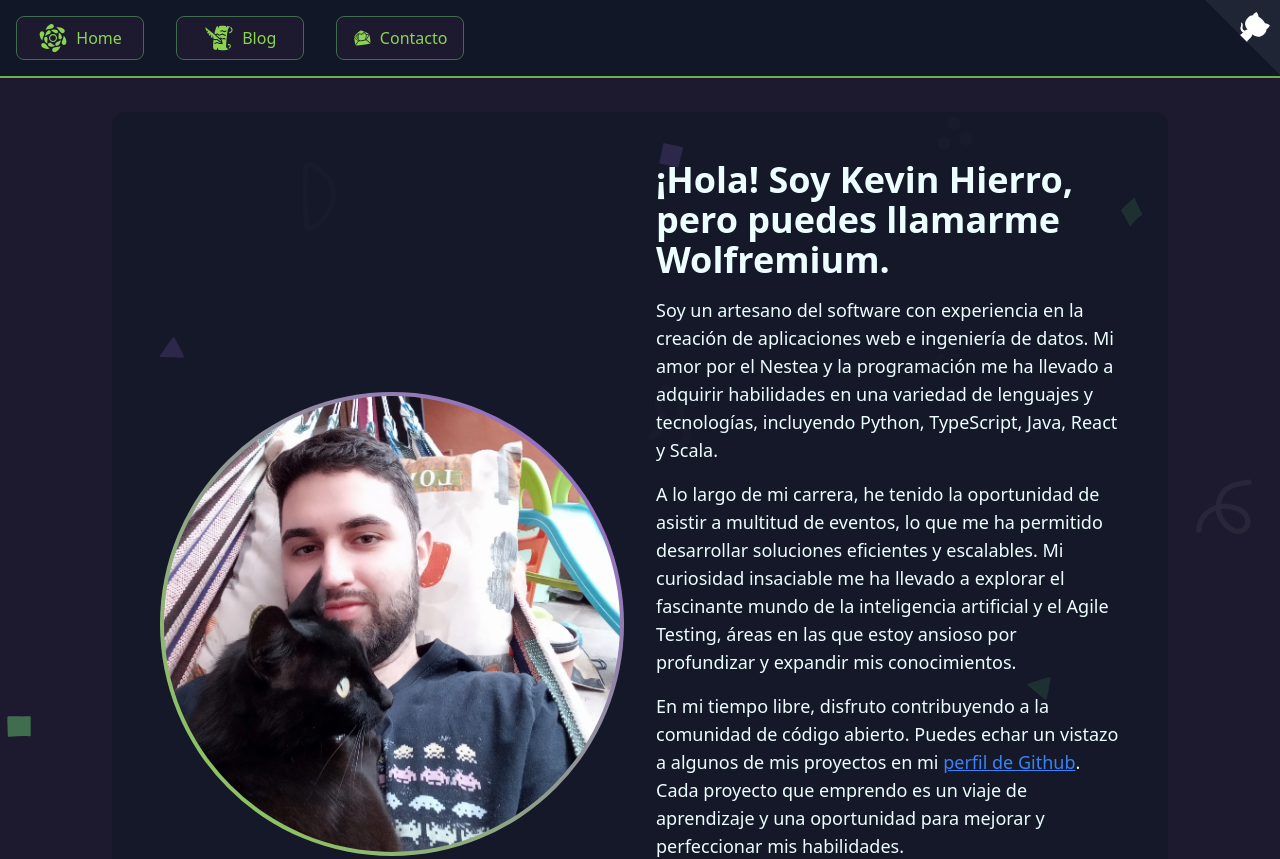
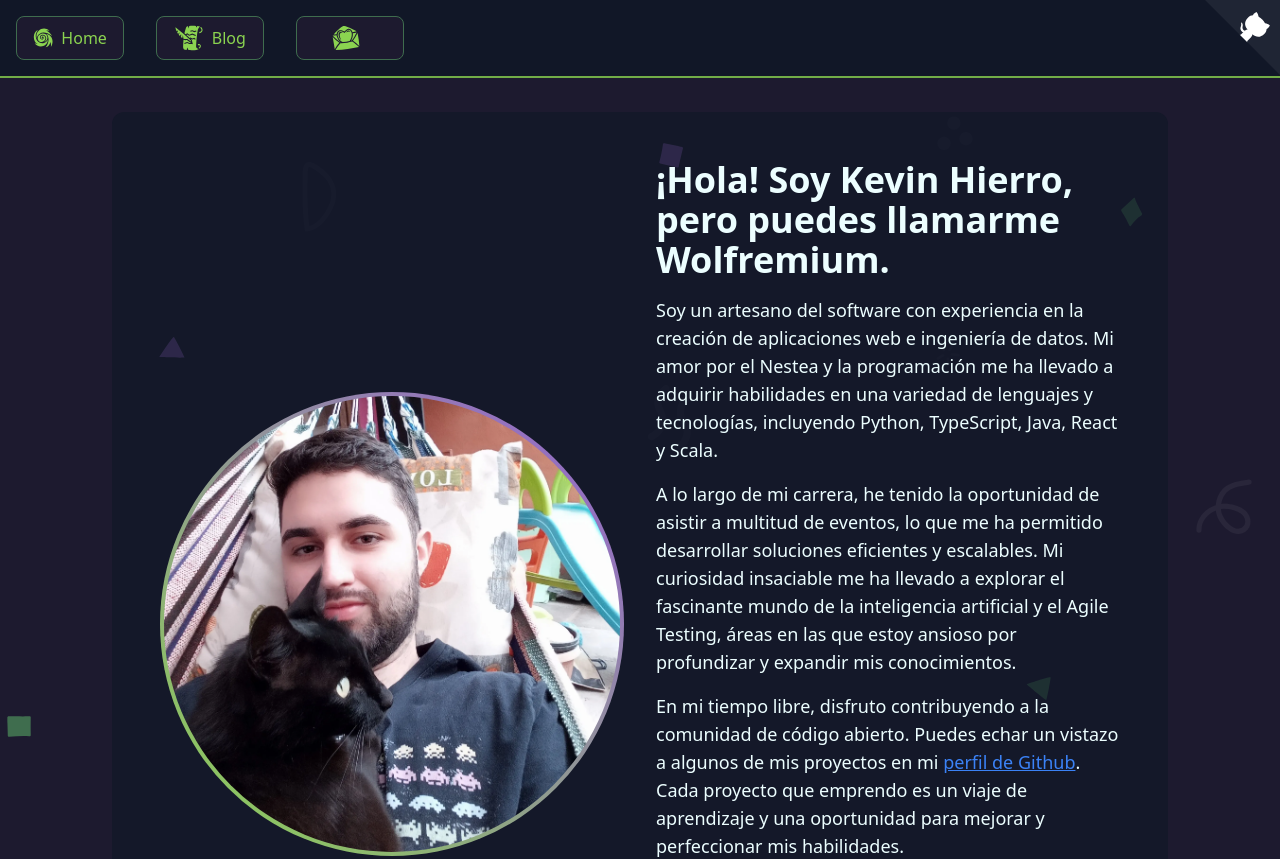
Before and after one commit to Wolfremium13/www.wolfremium.dev, a Next.js app: page / in a window 1280 px wide. Shown: the top 859 px of the page. Built offline with nearby package versions, Linux system fonts and the light colour scheme.

Commit message:
💄update NavLinks.tsx

```diff
--- a/components/navigation/NavLinks.tsx
+++ b/components/navigation/NavLinks.tsx
@@ -1,8 +1,8 @@
 import {
+  GiFlowerTwirl,
   GiOilySpiral,
-  GiDwarfHelmet,
+  GiLoveLetter,
   GiScrollQuill,
-  GiLoveLetter,
 } from "react-icons/gi";
 
 type NavLinksProps = {
@@ -12,10 +12,10 @@ type NavLinksProps = {
 
 const NavLinks: React.FC<NavLinksProps> = ({ isOpen, isMobile }) => {
   const navLinks = [
-    { title: "Home", path: "/", icon: <GiOilySpiral size={30} /> },
+    { title: "Home", path: "/", icon: <GiFlowerTwirl size={30} /> },
     //{ title: "Acerca", path: "/#", icon: <GiDwarfHelmet size={30} /> },
     { title: "Blog", path: "/blog", icon: <GiScrollQuill size={30} /> },
-    { title: "Contacto", path: "/contact", icon: <GiLoveLetter size={30} /> },
+    { title: "", path: "/contact", icon: <GiLoveLetter size={30} /> },
   ];
 
   if (isMobile && !isOpen) {
```
